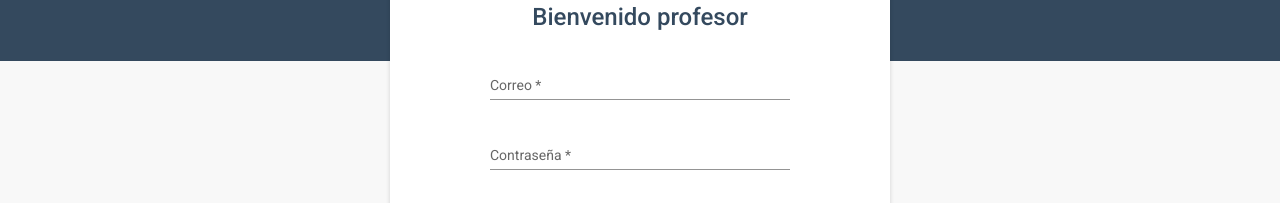
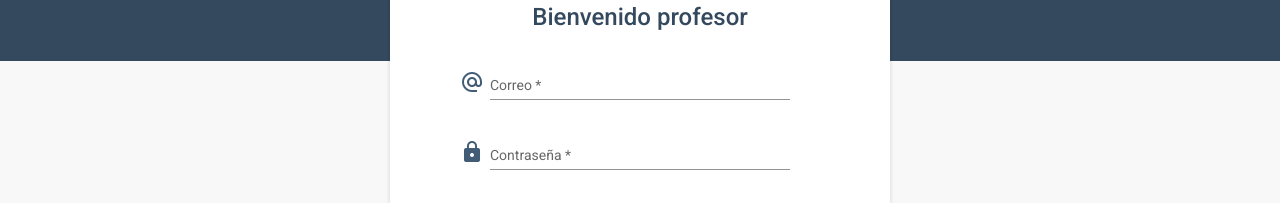
Before and after one commit to AlejandroFerrera/RegistrAPP_Professor, an Angular app: page /login in a window 1280 px wide. Shown: the part 339-542 px from the top of the page. Built offline with nearby package versions, Linux system fonts and the light colour scheme.

Commit message:
pre layout func

```diff
--- a/src/app/app.component.css
+++ b/src/app/app.component.css
@@ -0,0 +1,2 @@
+html, body { height: 100%; }
+body { margin: 0; font-family: Roboto, "Helvetica Neue", sans-serif; background-color: aqua;}
--- a/src/app/app.module.ts
+++ b/src/app/app.module.ts
@@ -9,9 +9,9 @@ import { MatInputModule } from '@angular/material/input';
 import { LoginComponent } from './login/login.component';
 import { MatFormFieldModule } from '@angular/material/form-field';
 import { FormsModule, ReactiveFormsModule } from '@angular/forms';
-import { SectionsComponent } from './sections/sections.component';
 import { MatCardModule } from '@angular/material/card';
 import { MatIconModule } from '@angular/material/icon';
+import { SectionsComponent } from './sections/sections.component';
 
 @NgModule({
   declarations: [AppComponent, LoginComponent, SectionsComponent],
--- a/src/app/login/login.component.css
+++ b/src/app/login/login.component.css
@@ -60,6 +60,7 @@ h1 span {
 #form-input {
     width: 300px;
     display: block;
+    position: relative;
 }
 
 form button[type="submit"] {
@@ -72,3 +73,14 @@ form button[type="submit"] {
   height: 50vh;
   background-color: rgb(248, 248, 248);
 }
+
+.lock-icon, .at-icon {
+  position: absolute;
+  left: -30px;
+  bottom: 6px;
+  color: #425c76;
+}
+
+body {
+  background-color: red;
+}
--- a/src/app/login/login.component.html
+++ b/src/app/login/login.component.html
@@ -13,13 +13,15 @@
 
         <form action="">
             <mat-form-field id="form-input" appearance="standard">
-                <mat-label>Correo</mat-label>
+                <mat-label >Correo</mat-label>
+                <mat-icon class="at-icon">alternate_email</mat-icon>
                 <input matInput placeholder="usuario@profesor.duoc.cl" [formControl]="email" required>
                 <mat-error *ngIf="email.invalid">{{getErrorEmailMessage()}}</mat-error>
             </mat-form-field>
 
             <mat-form-field id="form-input" appearance="standard">
                 <mat-label>Contraseña</mat-label>
+                <mat-icon class="lock-icon">lock</mat-icon>
                 <input [formControl]="password" type="password" matInput>
                 <mat-error *ngIf="password.invalid">{{getErrorPasswordMessage()}}</mat-error>
             </mat-form-field>
--- a/src/app/sections/sections.component.css
+++ b/src/app/sections/sections.component.css
@@ -64,6 +64,7 @@ nav {
   display: flex;
   justify-content: space-between;
   align-items: center;
+  background-color: #eff6fe;
 }
 
 .mat-card-title {
@@ -73,3 +74,7 @@ nav {
 .register-btn {
   height: 90%;
 }
+
+body {
+  background-color: red;
+}
```
